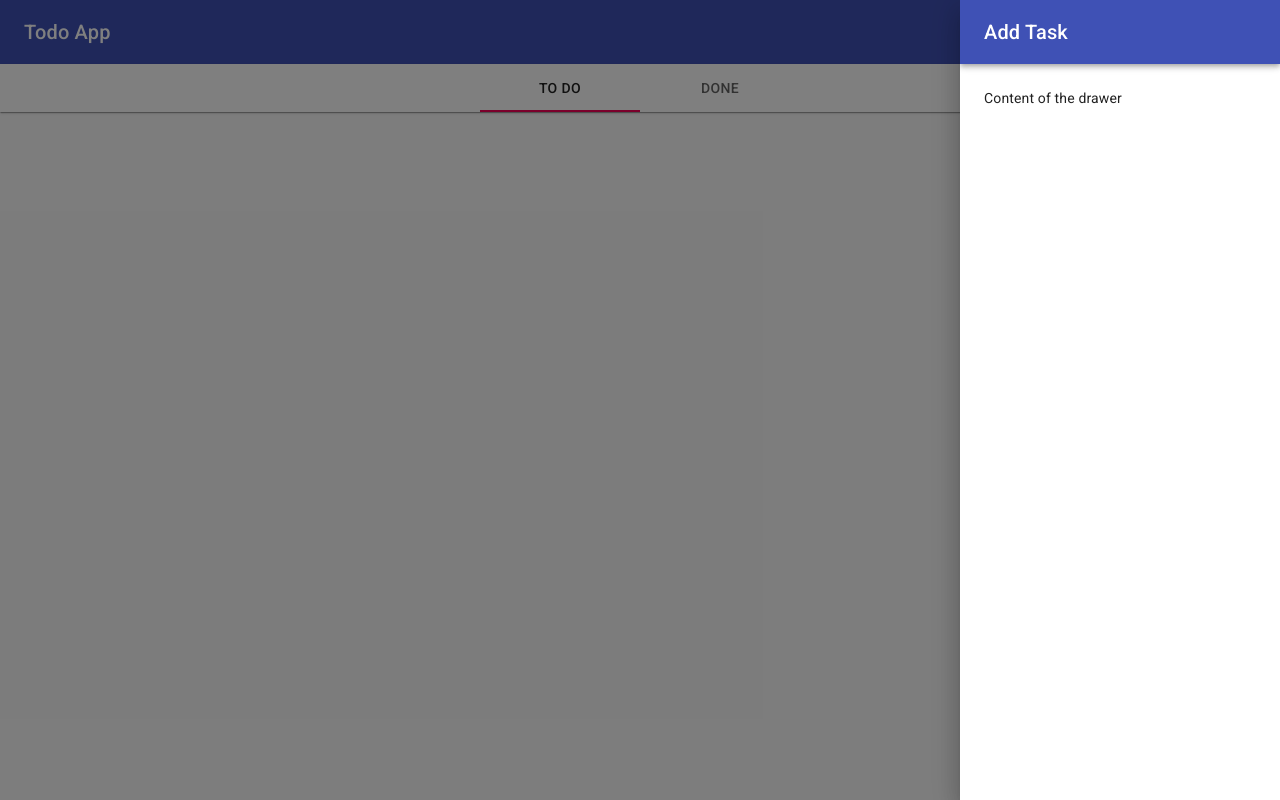
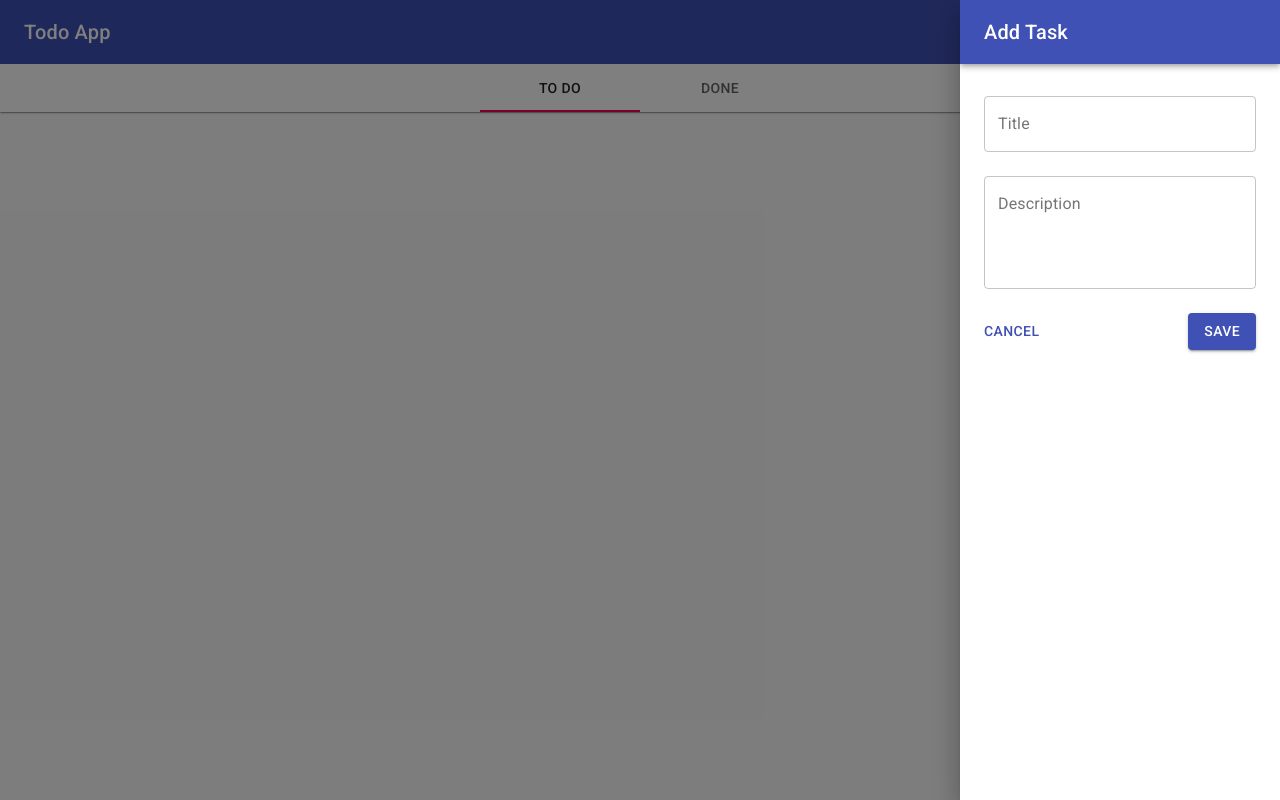
Before and after one commit to varoot/todo, a React (Create React App) app: page / in a window 1280 px wide. Built offline with nearby package versions, Linux system fonts and the light colour scheme.

Commit message:
Add fields in the drawer

```diff
--- a/src/components/TodoDrawer.tsx
+++ b/src/components/TodoDrawer.tsx
@@ -1,6 +1,8 @@
 import AppBar from '@material-ui/core/AppBar';
+import Button from '@material-ui/core/Button';
 import Drawer from '@material-ui/core/Drawer';
 import { makeStyles } from '@material-ui/core/styles';
+import TextField from '@material-ui/core/TextField';
 import Toolbar from '@material-ui/core/Toolbar';
 import Typography from '@material-ui/core/Typography';
 import React, { FC } from 'react';
@@ -10,7 +12,12 @@ const useStyles = makeStyles(theme => ({
     width: theme.spacing(40),
   },
   drawerContent: {
-    padding: theme.spacing(3),
+    padding: theme.spacing(2, 3),
+  },
+  buttonContainer: {
+    display: 'flex',
+    justifyContent: 'space-between',
+    margin: theme.spacing(2, 0, 0, -1),
   },
 }));
 
@@ -24,7 +31,23 @@ const TodoDrawer: FC = props => {
           <Typography variant="h6">Add Task</Typography>
         </Toolbar>
       </AppBar>
-      <div className={classes.drawerContent}>Content of the drawer</div>
+      <div className={classes.drawerContent}>
+        <TextField fullWidth label="Title" margin="normal" variant="outlined" />
+        <TextField
+          fullWidth
+          multiline
+          label="Description"
+          margin="normal"
+          rows="4"
+          variant="outlined"
+        />
+        <div className={classes.buttonContainer}>
+          <Button color="primary">Cancel</Button>
+          <Button color="primary" variant="contained">
+            Save
+          </Button>
+        </div>
+      </div>
     </Drawer>
   );
 };
```
